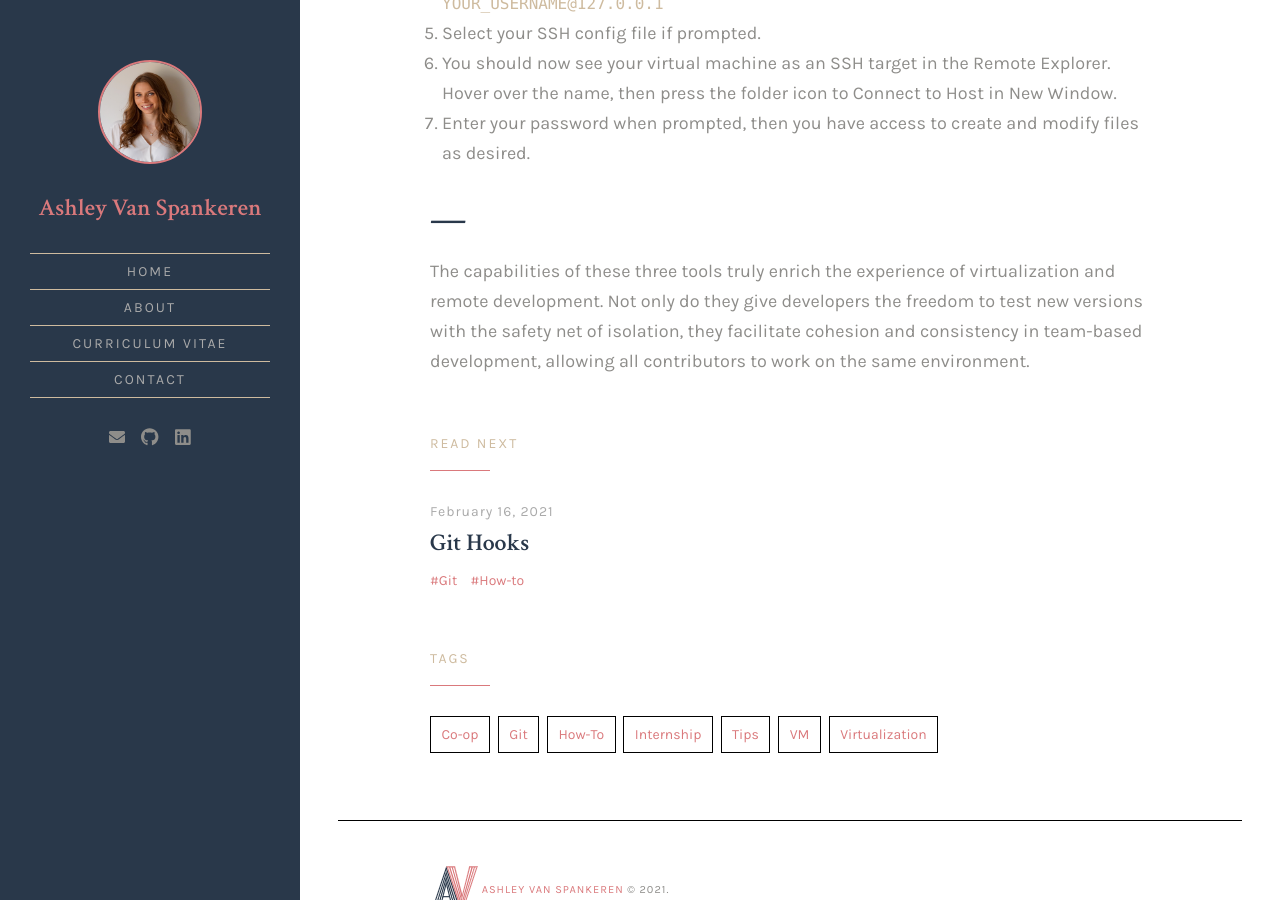
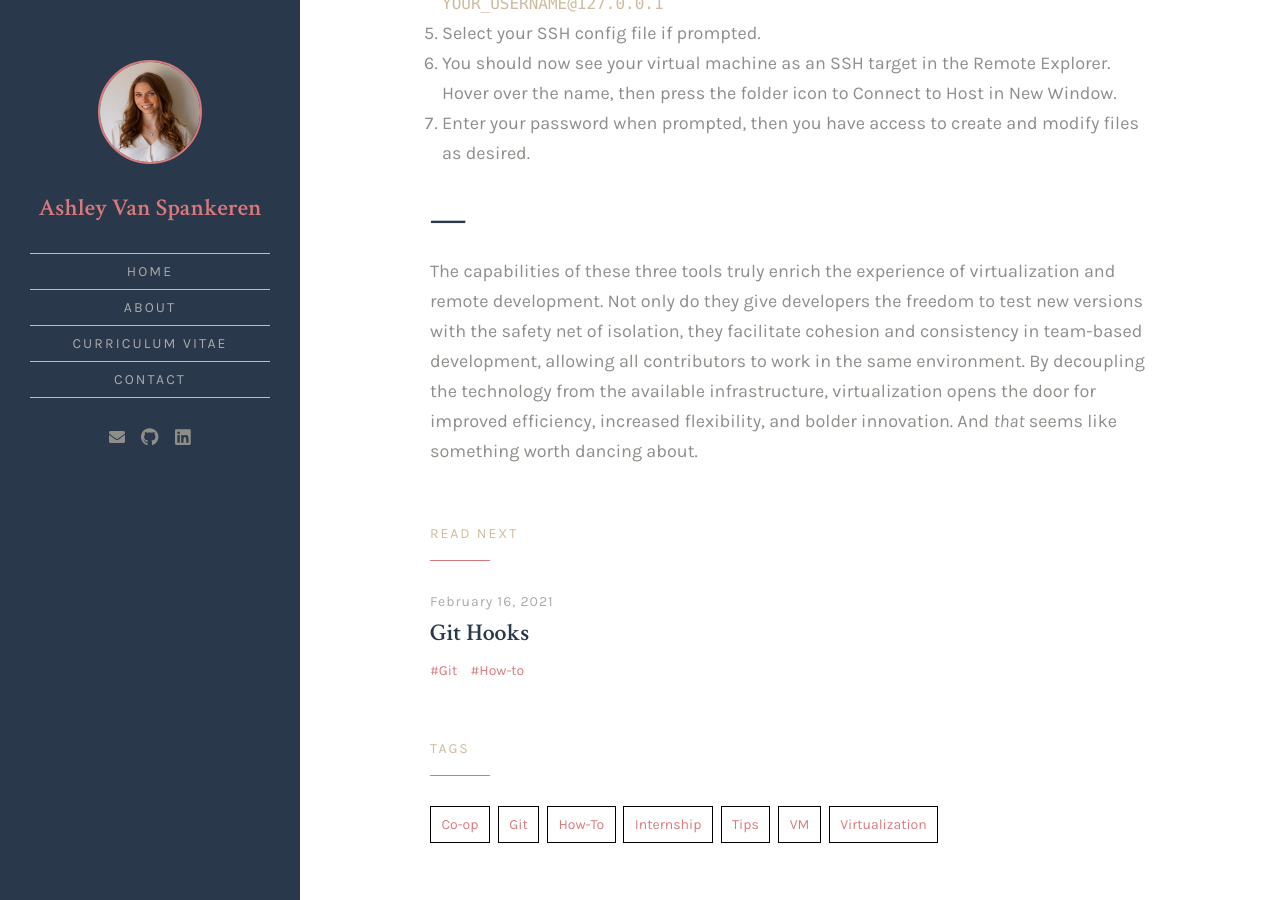
Before and after one commit to ashleyvansp/ashleyvansp.github.io, a Jekyll site: the page built from _posts/2021-04-18-lets-get-virtual.md, in a window 1280 px wide and 900 px high, scrolled down 4678 px. Built offline with Jekyll 4.4.1, drawn with Linux system fonts in a browser that asks for light colours.

Commit message:
Add conclusion to virtualization post

```diff
--- a/_posts/2021-04-18-lets-get-virtual.md
+++ b/_posts/2021-04-18-lets-get-virtual.md
@@ -65,4 +65,4 @@ Setting it up is quick and simple for any environment to which you have SSH acce
 7. Enter your password when prompted, then you have access to create and modify files as desired.
 
 ## ---
-The capabilities of these three tools truly enrich the experience of virtualization and remote development. Not only do they give developers the freedom to test new versions with the safety net of isolation, they facilitate cohesion and consistency in team-based development, allowing all contributors to work on the same environment.
+The capabilities of these three tools truly enrich the experience of virtualization and remote development. Not only do they give developers the freedom to test new versions with the safety net of isolation, they facilitate cohesion and consistency in team-based development, allowing all contributors to work in the same environment. By decoupling the technology from the available infrastructure, virtualization opens the door for improved efficiency, increased flexibility, and bolder innovation. And *that* seems like something worth dancing about.
```
Also changed, not shown: 2 other files.
